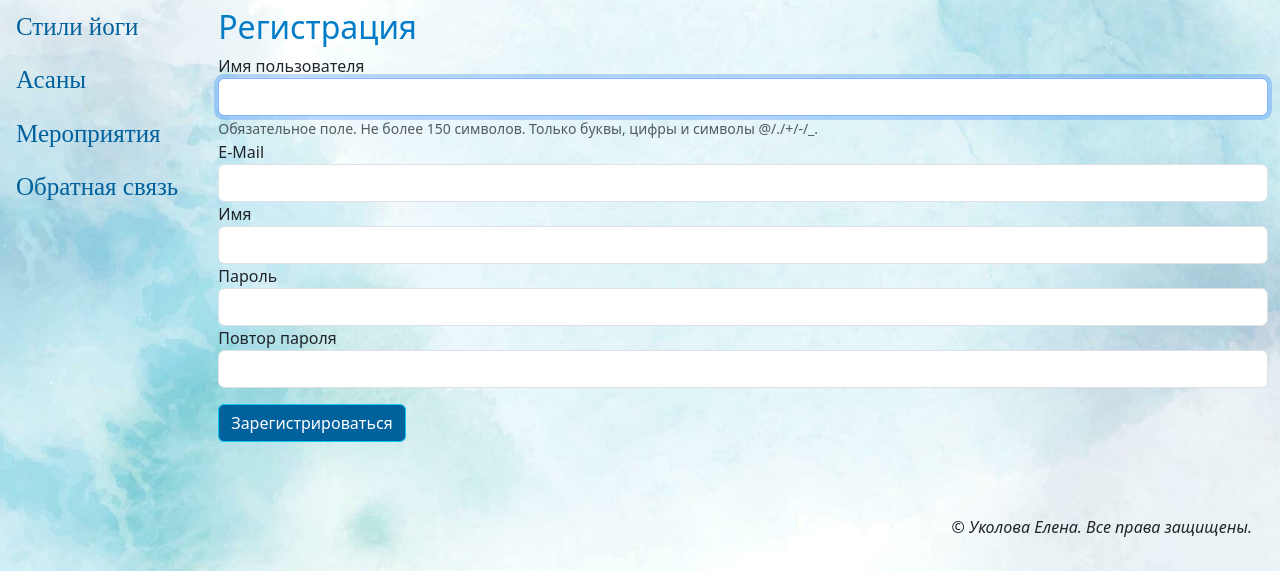
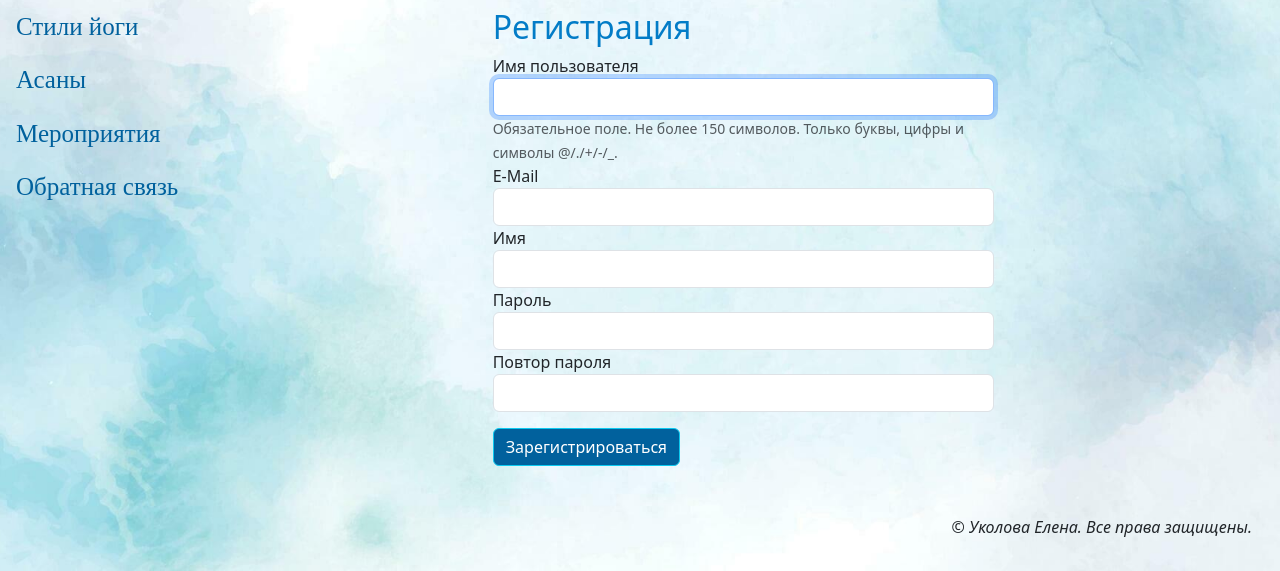
Before and after one commit to UkElena2023/Django_yoga, a Django app: page /users/signup/ in a window 1280 px wide. Shown: the part 229-800 px from the top of the page. Run offline with Django 4.2, Linux system fonts and the light colour scheme.

Commit message:
Django_yoga: правка шаблонов

```diff
--- a/users/templates/users/register.html
+++ b/users/templates/users/register.html
@@ -1,8 +1,12 @@
 {% extends 'yoga/base.html' %}
 
 {% block content %}
-<h2 class="zagolovok-page">Регистрация</h2>
-<form method="post">
+<div class="container">
+    <div class="row">
+        <div class="col-12 col-md-6 offset-md-3">
+            <h2 class="zagolovok-page">Регистрация</h2>
+
+        <form method="post">
     {% csrf_token %}
     {% for field in form %}
         <div class="form-group{% if field.errors %} has-error{% endif %}">
@@ -19,4 +23,7 @@
     <input type="hidden" name="next" value="{{ request.GET.next }}">
     <button type="submit" class="btn btn-info mt-3">Зарегистрироваться</button>
 </form>
+          </div>
+      </div>
+    </div>
 {% endblock %}
```
